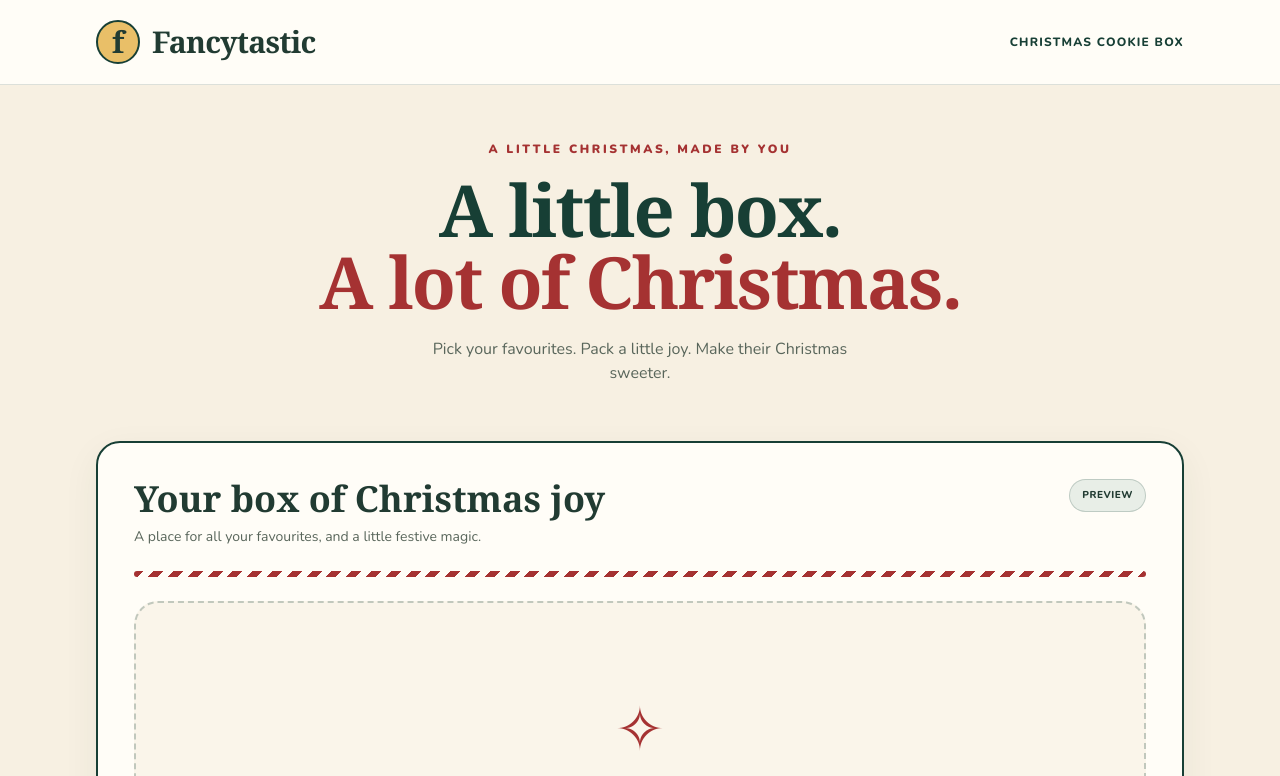
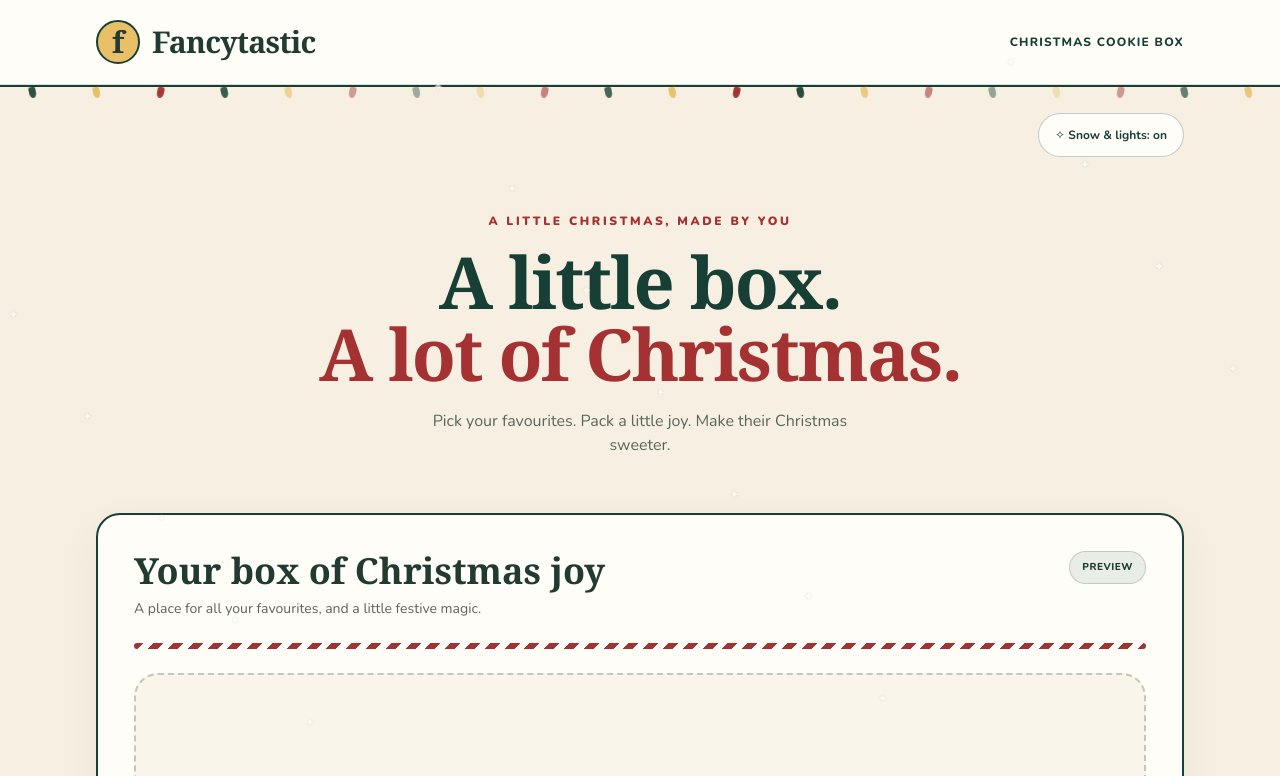
Before and after one commit to MalshaPramodi/fancyWeb, a React (Vite) app: page / in a window 1280 px wide. Shown: the top 776 px of the page. Built offline with nearby package versions, Linux system fonts and the light colour scheme; a web font is replaced by a local one.

Commit message:
feat(fx): add snowfall and twinkling lights with reduced-motion support

```diff
--- /dev/null
+++ b/src/components/FestiveEffects.tsx
@@ -0,0 +1,68 @@
+import { useSyncExternalStore } from 'react'
+import type { CSSProperties } from 'react'
+import '../styles/festive.css'
+
+const motionQuery = '(prefers-reduced-motion: reduce)'
+const subscribe = (callback: () => void) => {
+  const query = window.matchMedia(motionQuery)
+  query.addEventListener('change', callback)
+  return () => query.removeEventListener('change', callback)
+}
+const getReducedMotion = () => window.matchMedia(motionQuery).matches
+
+export function FestiveEffects({
+  enabled,
+  onToggle,
+}: {
+  enabled: boolean
+  onToggle: () => void
+}) {
+  const reducedMotion = useSyncExternalStore(
+    subscribe,
+    getReducedMotion,
+    () => true,
+  )
+  return (
+    <>
+      <div
+        className="festive-effects"
+        data-animated={enabled && !reducedMotion}
+        aria-hidden="true"
+      >
+        <div className="light-string">
+          {Array.from({ length: 20 }, (_, i) => (
+            <span
+              className="bulb"
+              key={i}
+              style={{ '--i': i } as CSSProperties}
+            />
+          ))}
+        </div>
+        {enabled && !reducedMotion && (
+          <div className="snowfall">
+            {Array.from({ length: 18 }, (_, i) => (
+              <span
+                className="snowflake"
+                key={i}
+                style={{ '--i': i } as CSSProperties}
+              >
+                ✦
+              </span>
+            ))}
+          </div>
+        )}
+      </div>
+      <div className="mx-auto flex max-w-6xl justify-end px-5 pt-7 sm:px-8">
+        <button
+          type="button"
+          aria-pressed={enabled}
+          onClick={onToggle}
+          className="min-h-11 rounded-full border border-pine/25 bg-snow px-4 text-xs font-bold text-pine"
+        >
+          <span aria-hidden="true">{enabled ? '✧' : '○'} </span>Snow & lights:{' '}
+          {enabled ? 'on' : 'off'}
+        </button>
+      </div>
+    </>
+  )
+}
--- a/src/components/PageShell.tsx
+++ b/src/components/PageShell.tsx
@@ -1,8 +1,11 @@
 import type { ReactNode } from 'react'
+import { useState } from 'react'
 import { Header } from './Header'
 import { Footer } from './Footer'
+import { FestiveEffects } from './FestiveEffects'
 
 export function PageShell({ children }: { children: ReactNode }) {
+  const [effectsEnabled, setEffectsEnabled] = useState(true)
   return (
     <div className="min-h-svh">
       <a
@@ -12,6 +15,12 @@ export function PageShell({ children }: { children: ReactNode }) {
         Skip to content
       </a>
       <Header />
+      <div className="relative">
+        <FestiveEffects
+          enabled={effectsEnabled}
+          onToggle={() => setEffectsEnabled((enabled) => !enabled)}
+        />
+      </div>
       <main id="main" tabIndex={-1} className="mx-auto max-w-6xl px-5 sm:px-8">
         {children}
       </main>
--- /dev/null
+++ b/src/styles/festive.css
@@ -0,0 +1,76 @@
+.festive-effects {
+  pointer-events: none;
+}
+.light-string {
+  position: absolute;
+  left: 0;
+  right: 0;
+  top: 0;
+  height: 18px;
+  display: flex;
+  justify-content: space-around;
+  border-top: 2px solid #173f35;
+}
+.bulb {
+  width: 7px;
+  height: 11px;
+  border-radius: 2px 2px 50% 50%;
+  background: #e9bf68;
+  transform: rotate(-12deg);
+}
+.bulb:nth-child(3n) {
+  background: #a53232;
+  transform: rotate(12deg);
+}
+.bulb:nth-child(3n + 1) {
+  background: #173f35;
+}
+[data-animated='true'] .bulb {
+  animation: twinkle 3s ease-in-out infinite;
+  animation-delay: calc(var(--i) * -0.31s);
+}
+.snowfall {
+  position: fixed;
+  inset: 0;
+  z-index: 20;
+  overflow: hidden;
+}
+.snowflake {
+  position: absolute;
+  top: -30px;
+  left: calc(var(--i) * 5.6%);
+  color: #fffdf7;
+  font-size: 13px;
+  text-shadow: 0 0 2px #173f3540;
+  opacity: 0;
+  animation: snowfall 14s linear infinite;
+  animation-delay: calc(var(--i) * -1.7s);
+}
+@keyframes twinkle {
+  50% {
+    opacity: 0.4;
+  }
+}
+@keyframes snowfall {
+  0% {
+    opacity: 0;
+    transform: translate3d(0, 0, 0);
+  }
+  10%,
+  85% {
+    opacity: 0.65;
+  }
+  100% {
+    opacity: 0;
+    transform: translate3d(20px, 105vh, 0);
+  }
+}
+@media (prefers-reduced-motion: reduce) {
+  .bulb,
+  .snowflake {
+    animation: none !important;
+  }
+  .snowfall {
+    display: none;
+  }
+}
```
Also changed, not shown: 1 other file (tests, documents, lock files or other folders).
